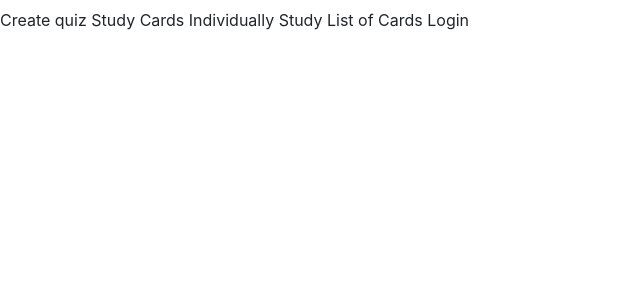
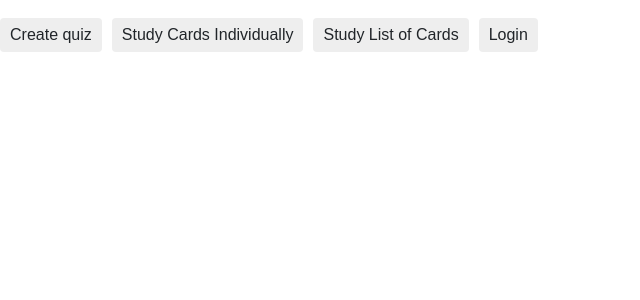
Before and after one commit to WalkOrRun/flashcard2.1, an Angular app: page /home in a window 1280 px wide. Shown: the top 300 px of the page, without its empty margins (0-640 px from the left). Built offline with nearby package versions, Linux system fonts and the light colour scheme.

Commit message:
1 file modified

```diff
--- a/src/app/home-screen/home-screen.component.css
+++ b/src/app/home-screen/home-screen.component.css
@@ -1,65 +1,50 @@
+p {
+  font-family: Lato;
+}
+/* Global Styles */
+/* Some Style cames from the editor in the help link */
 
-label {
-    display: block;
-    width: 10em;
-    margin: 1.5em 0;
-    color: black ;
-    font-weight: bold;
-    border-color: black;
+  body {
+    margin: 2em;
   }
-
-input {
-    height: 2em;
-    font-size: 1em;
-    padding-left: .4em;
-    color: black;
-    background-color:white  ;
-
+  a {
+    cursor: pointer;
+    cursor: hand;
   }
-  ::placeholder {
-      color: grey;
-  }
-
-button {
+  button {
     font-family: Arial;
-    background-color: black;
+    background-color: #eee;
     border: none;
     padding: 5px 10px;
-    border-radius: 5px;
+    border-radius: 4px;
     cursor: pointer;
-    color: whitesmoke;
+    cursor: hand;
   }
-button:hover {
-    background-color:lightblue;
+  button:hover {
+    background-color: #cfd8dc;
   }
-  h1 {
-    color:black;
+  /* Navigation link styles */
+nav a {
+  padding: 5px 10px;
+  text-decoration: none;
+  margin-right: 10px;
+  margin-top: 10px;
+  display: inline-block;
+  background-color: #eee;
+  border-radius: 4px;
 }
-table {
-    color: black;
-    background-color: whitesmoke;
+nav a:visited, a:link {
+  color: #607D8B;
+}
+nav a:hover {
+  color: #039be5;
+  background-color: #CFD8DC;
+}
+nav a.active {
+  color: #039be5;
+}
 
-}
-h2 {
-    color: red;
-    border-bottom: solid;
-    border-color: black;
-}
- td {
-   border-radius: 1em;
-   border-style: solid;
-   border-color: black;
-   padding-right: 2rem;
-   padding-left: 2rem;
-}
-.card {
-  border-radius: 1em;
-   border-style: solid;
-   border-color: black;
-   padding-right: .5rem;
-   padding-left: .5rem;
-}
-.spacing {
-  padding-top: 1rem;
-  padding-bottom: 1rem;
-}
+  /* everywhere else */
+  * {
+    font-family: Arial, Helvetica, sans-serif;
+  }
```
